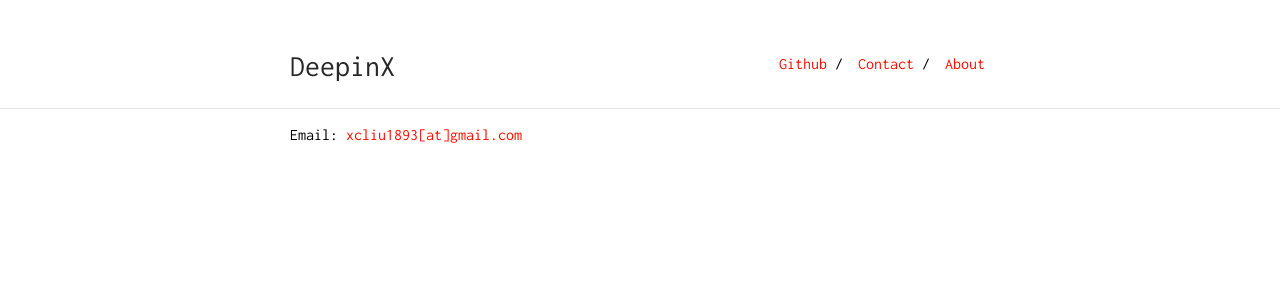
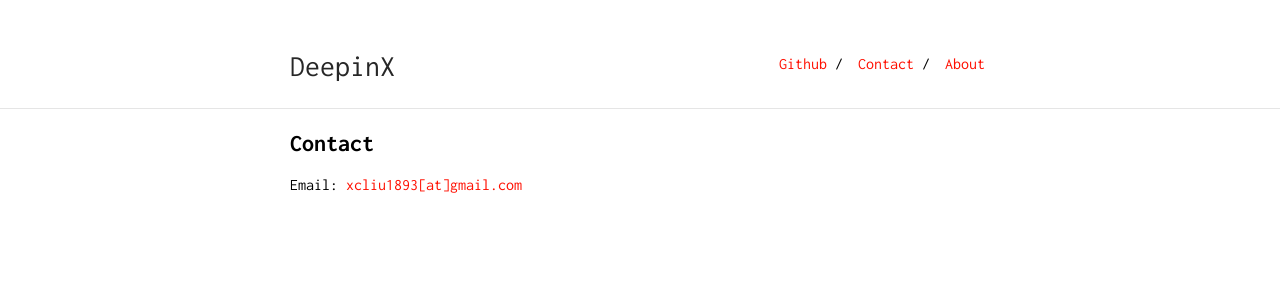
Before and after one commit to deepinx/deepinx.github.io, a Jekyll site: the page built from contact.md, in a window 1280 px wide. Shown: the top 300 px of the page. Built offline with Jekyll 4.4.1, drawn with Linux system fonts in a browser that asks for light colours; our own code applies the rules of GitHub Pages for plain Markdown files.

Commit message:
Update contact.md

```diff
--- a/contact.md
+++ b/contact.md
@@ -3,5 +3,6 @@ layout: default
 is_contact: true
 ---
 
+## Contact
 
 Email: [xcliu1893[at]gmail.com](mailto:xcliu1893@gmail.com)
```
